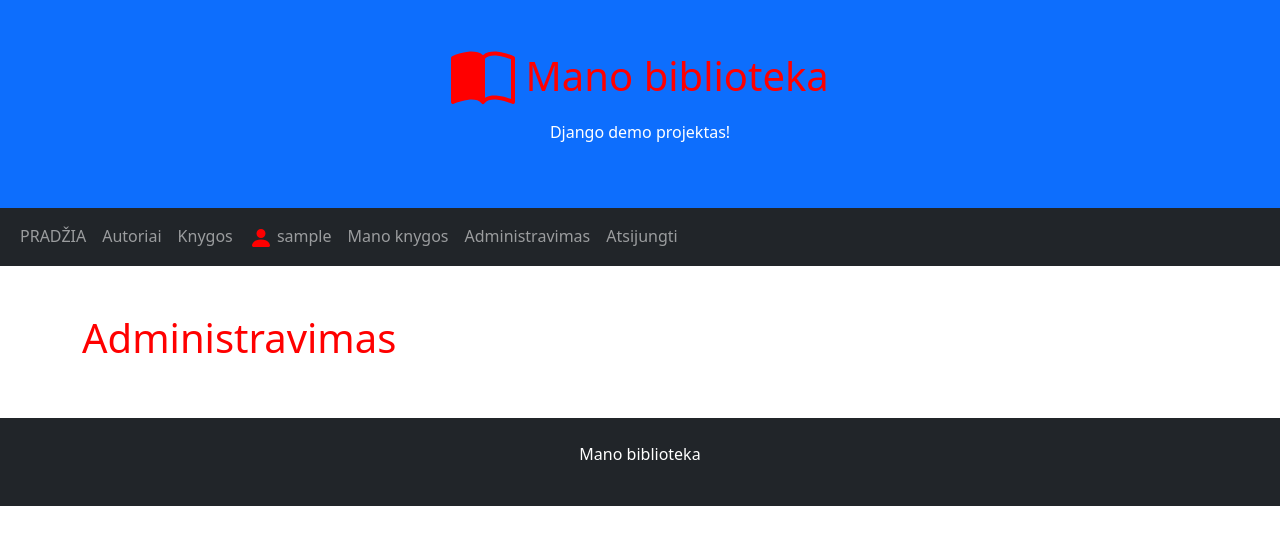
After one commit to DonatasNoreika/library_20260413, a Django app: page /instances/ in a window 1280 px wide. The commit adds this page. Shown: the top 545 px of the page. Run offline with Django 5.2, Linux system fonts and the light colour scheme; the visitor is signed in with stand-in values (Sample User, id 1); data that the repository does not hold is empty.

Commit message:
4: + Prisijungęs darbuotojas (staff) mano knygų egzempliorių administravimo meniu

```diff
--- a/mysite/library/templates/base.html
+++ b/mysite/library/templates/base.html
@@ -45,6 +45,11 @@
             <li class="nav-item">
                 <a class="nav-link" href="{% url 'mybooks' %}">Mano knygos</a>
             </li>
+            {% if user.is_staff %}
+            <li class="nav-item">
+                <a class="nav-link" href="{% url 'instances' %}">Administravimas</a>
+            </li>
+            {% endif %}
             <li class="nav-item">
                 <form method="post" action="{% url 'logout' %}">
                     {% csrf_token %}
--- /dev/null
+++ b/mysite/library/templates/instances.html
@@ -0,0 +1,10 @@
+{% extends 'base.html' %}
+
+{% block title %}Administravimas{% endblock %}
+
+{% block content %}
+<h1>Administravimas</h1>
+{% for instance in instances %}
+<p>{{ instance }}</p>
+{% endfor %}
+{% endblock %}
--- a/mysite/library/urls.py
+++ b/mysite/library/urls.py
@@ -8,4 +8,5 @@ urlpatterns = [
     path("books/", views.BookListView.as_view(), name="books"),
     path("books/<int:pk>/", views.BookDetailView.as_view(), name="book"),
     path("mybooks/", views.MyBookInstanceListView.as_view(), name="mybooks"),
+    path("instances/", views.BookInstanceListView.as_view(), name="instances"),
 ]
--- a/mysite/library/views.py
+++ b/mysite/library/views.py
@@ -1,4 +1,4 @@
-from django.contrib.auth.mixins import LoginRequiredMixin
+from django.contrib.auth.mixins import LoginRequiredMixin, UserPassesTestMixin
 from django.shortcuts import render
 from .models import Book, BookInstance, Author
 from django.views import generic
@@ -46,3 +46,12 @@ class MyBookInstanceListView(LoginRequiredMixin, generic.ListView):
 
     def get_queryset(self):
         return BookInstance.objects.filter(reader=self.request.user)
+
+
+class BookInstanceListView(LoginRequiredMixin, UserPassesTestMixin, generic.ListView):
+    model = BookInstance
+    template_name = "instances.html"
+    context_object_name = "instances"
+
+    def test_func(self):
+        return self.request.user.is_staff
```
